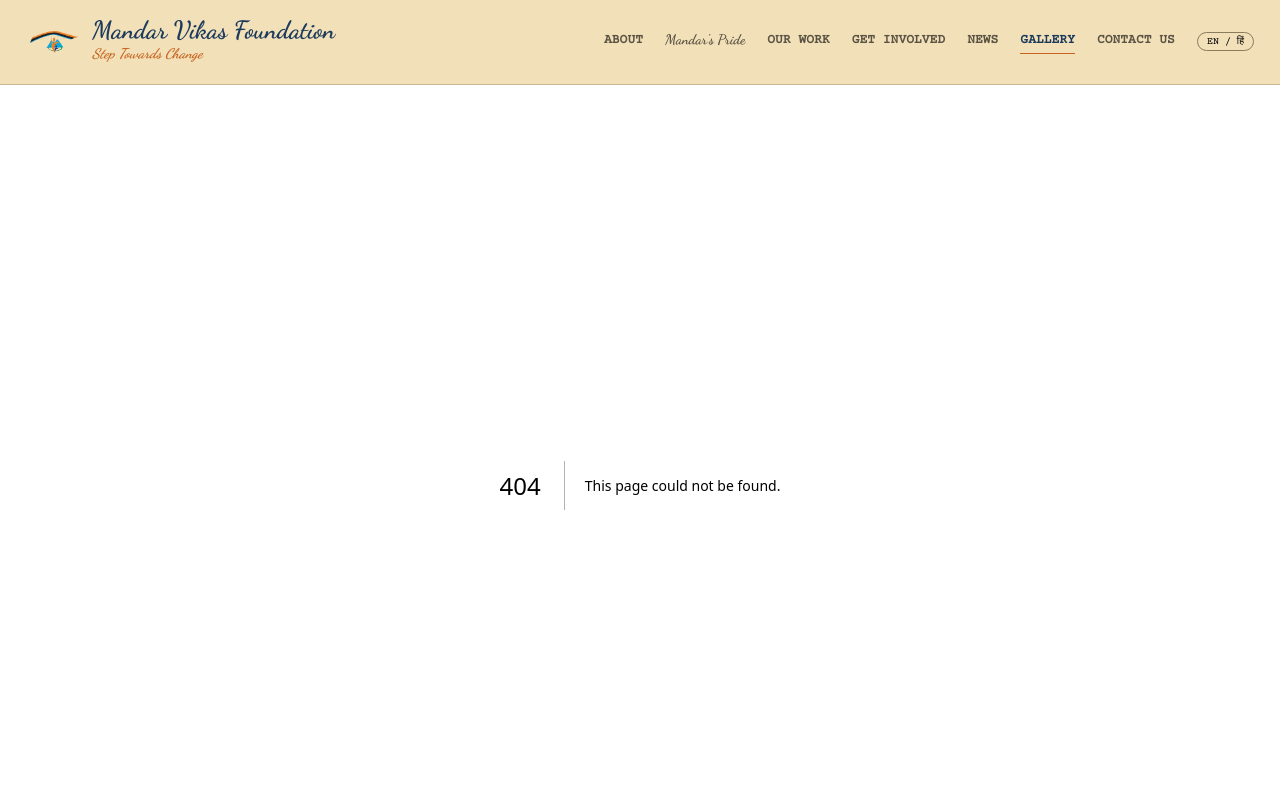
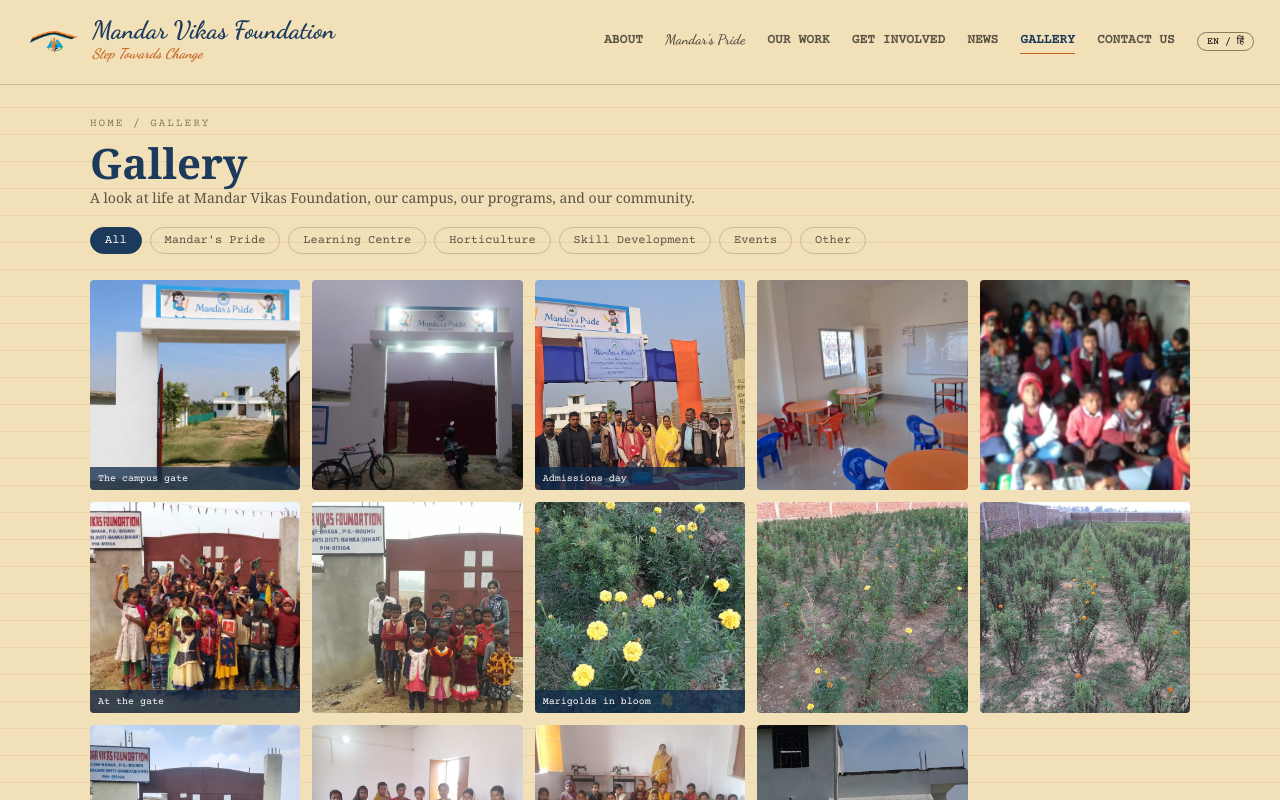
Before and after one commit to mandarvikasfoundation/mvf-website, a Next.js app: page /gallery in a window 1280 px wide. Before the commit this address had no page. Shown: the top 800 px of the page. Built offline with nearby package versions, Linux system fonts and the light colour scheme.

Commit message:
Build Gallery page: OR-logic tag filters, real photos across all categories, click-to-enlarge lightbox

```diff
--- /dev/null
+++ b/app/gallery/page.tsx
@@ -0,0 +1,169 @@
+'use client';
+
+import { useState } from 'react';
+
+const TAGS = ["All", "Mandar's Pride", 'Learning Centre', 'Horticulture', 'Skill Development', 'Events', 'Other'];
+
+type Photo = {
+  src: string;
+  tags: string[];
+  caption?: string;
+};
+
+const PHOTOS: Photo[] = [
+  { src: '/images/campus-gate.jpg', tags: ["Mandar's Pride"], caption: 'The campus gate' },
+  { src: '/images/mandars-pride/gate-evening.jpg', tags: ["Mandar's Pride"] },
+  { src: '/images/mandars-pride/admissions-event.jpg', tags: ["Mandar's Pride"], caption: 'Admissions day' },
+  { src: '/images/mandars-pride/classroom.jpg', tags: ["Mandar's Pride"] },
+  { src: '/images/our-work/learning-1.jpg', tags: ['Learning Centre'] },
+  { src: '/images/our-work/learning-2.jpg', tags: ['Learning Centre'], caption: 'At the gate' },
+  { src: '/images/our-work/learning-3.jpg', tags: ['Learning Centre'] },
+  { src: '/images/our-work/horticulture-1.jpg', tags: ['Horticulture'], caption: 'Marigolds in bloom' },
+  { src: '/images/our-work/horticulture-2.jpg', tags: ['Horticulture'] },
+  { src: '/images/our-work/horticulture-3.jpg', tags: ['Horticulture'] },
+  { src: '/images/our-work/skill-1.jpg', tags: ['Skill Development'] },
+  { src: '/images/our-work/skill-2.jpg', tags: ['Skill Development'], caption: 'Tailoring class' },
+  { src: '/images/our-work/skill-3.jpg', tags: ['Skill Development'] },
+  { src: '/images/news/independence-day-2026-flag-hoisting.png', tags: ['Events'], caption: 'Independence Day, 2026' },
+];
+
+export default function GalleryPage() {
+  const [selected, setSelected] = useState<string[]>(['All']);
+  const [lightbox, setLightbox] = useState<Photo | null>(null);
+
+  function toggleTag(tag: string) {
+    if (tag === 'All') {
+      setSelected(['All']);
+      return;
+    }
+    setSelected((prev) => {
+      const withoutAll = prev.filter((t) => t !== 'All');
+      const next = withoutAll.includes(tag)
+        ? withoutAll.filter((t) => t !== tag)
+        : [...withoutAll, tag];
+      return next.length === 0 ? ['All'] : next;
+    });
+  }
+
+  const visiblePhotos = selected.includes('All')
+    ? PHOTOS
+    : PHOTOS.filter((p) => p.tags.some((t) => selected.includes(t)));
+
+  return (
+    <div className="container" style={{ padding: '30px 0 50px' }}>
+      <div className="eyebrow">Home / Gallery</div>
+      <h1 className="section-heading" style={{ fontSize: 42, margin: '8px 0 0' }}>
+        Gallery
+      </h1>
+      <p style={{ fontSize: 14, color: 'var(--ink-muted)', marginTop: 2, whiteSpace: 'nowrap' }}>
+        A look at life at Mandar Vikas Foundation, our campus, our programs, and our community.
+      </p>
+
+      <div style={{ display: 'flex', gap: 8, marginTop: 18, marginBottom: 26, flexWrap: 'wrap' }}>
+        {TAGS.map((tag) => {
+          const active = selected.includes(tag);
+          return (
+            <button
+              key={tag}
+              onClick={() => toggleTag(tag)}
+              style={{
+                fontFamily: 'var(--font-mono)',
+                fontSize: 12,
+                padding: '6px 14px',
+                borderRadius: 14,
+                border: active ? '1px solid var(--navy-700)' : '1px solid var(--rule)',
+                background: active ? 'var(--navy-700)' : 'transparent',
+                color: active ? 'white' : 'var(--ink-muted)',
+                cursor: 'pointer',
+              }}
+            >
+              {tag}
+            </button>
+          );
+        })}
+      </div>
+
+      {visiblePhotos.length === 0 ? (
+        <div style={{ fontFamily: 'var(--font-mono)', fontSize: 12, color: 'var(--label-grey)' }}>
+          No photos under this tag yet.
+        </div>
+      ) : (
+        <div style={{ display: 'grid', gridTemplateColumns: 'repeat(auto-fill, minmax(180px, 1fr))', gap: 12 }}>
+          {visiblePhotos.map((photo) => (
+            <button
+              key={photo.src}
+              onClick={() => setLightbox(photo)}
+              style={{
+                position: 'relative',
+                border: 'none',
+                padding: 0,
+                cursor: 'pointer',
+                borderRadius: 4,
+                overflow: 'hidden',
+                aspectRatio: '1',
+                background: 'var(--card-bg)',
+              }}
+            >
+              <img
+                src={photo.src}
+                alt={photo.caption ?? ''}
+                style={{ width: '100%', height: '100%', objectFit: 'cover' }}
+              />
+              {photo.caption && (
+                <div
+                  style={{
+                    position: 'absolute',
+                    bottom: 0,
+                    left: 0,
+                    right: 0,
+                    background: 'rgba(15,42,74,0.75)',
+                    color: 'white',
+                    fontFamily: 'var(--font-mono)',
+                    fontSize: 10,
+                    padding: '6px 8px',
+                    textAlign: 'left',
+                  }}
+                >
+                  {photo.caption}
+                </div>
+              )}
+            </button>
+          ))}
+        </div>
+      )}
+
+      {lightbox && (
+        <div
+          onClick={() => setLightbox(null)}
+          style={{
+            position: 'fixed',
+            inset: 0,
+            background: 'rgba(15,42,74,0.9)',
+            display: 'flex',
+            alignItems: 'center',
+            justifyContent: 'center',
+            zIndex: 100,
+            padding: 24,
+            cursor: 'zoom-out',
+          }}
+        >
+          <div style={{ maxWidth: '90vw', maxHeight: '85vh', textAlign: 'center' }}>
+            <img
+              src={lightbox.src}
+              alt={lightbox.caption ?? ''}
+              style={{ maxWidth: '100%', maxHeight: '75vh', borderRadius: 4, display: 'block', margin: '0 auto' }}
+            />
+            {lightbox.caption && (
+              <div style={{ color: 'white', fontFamily: 'var(--font-mono)', fontSize: 12, marginTop: 12 }}>
+                {lightbox.caption}
+              </div>
+            )}
+            <div style={{ color: 'var(--sky-300)', fontFamily: 'var(--font-mono)', fontSize: 10, marginTop: 8 }}>
+              tap anywhere to close
+            </div>
+          </div>
+        </div>
+      )}
+    </div>
+  );
+}
```
